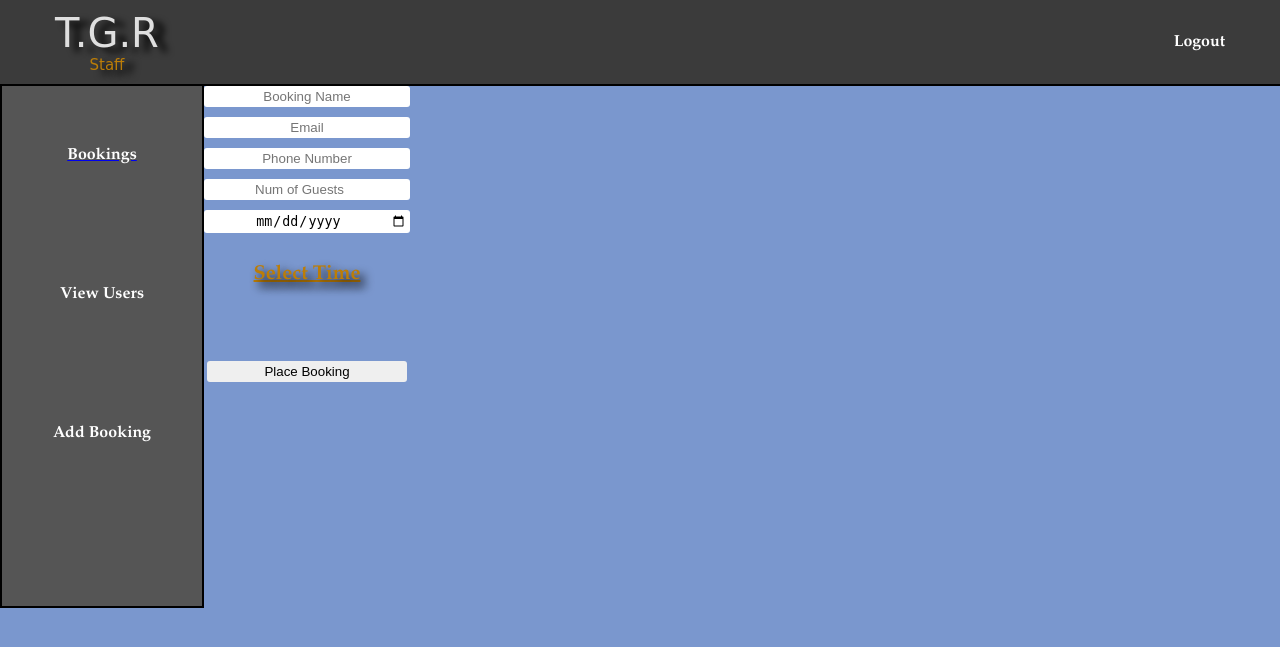
After one commit to Blair4932/The_Good_Restaurant, a Flask app: template templates/staff-view/add_booking.jinja in a window 1280 px wide. The commit adds this page. Shown: the top 647 px of the page. Run offline with Flask 3, Linux system fonts and the light colour scheme; the template is opened without the code that fills it, so the values that code supplies are empty.

Commit message:
Added feature so that if slot is taken on a date, it will not be selectable

```diff
--- a/static/style.css
+++ b/static/style.css
@@ -131,6 +131,13 @@ input {
     margin: 30px 50px 10px 50px;
 }
 
+.book__wrapper--date {
+    display: flex;
+    align-items: center;
+    justify-content: space-between;
+    margin: 30px 50px 10px 50px;
+}
+
 .book__img {
     height: 250px;
     border: white solid 2px;
@@ -155,7 +162,17 @@ input {
     color: rgb(188, 125, 7) ;
     font-weight: bolder;
     text-shadow: black 5px 5px 10px;
-    font-size: 30px;
+    font-size: 40px;
+    text-decoration: underline;
+}
+
+.book__title--date {
+    margin-bottom: 20px;
+    font-family: Palatino, URW Palladio L, serif;
+    color: rgb(188, 125, 7) ;
+    font-weight: bolder;
+    text-shadow: black 5px 5px 10px;
+    font-size: 60px;
     text-decoration: underline;
 }
 
@@ -167,9 +184,14 @@ input {
     flex-wrap: wrap;
 }
 
-select {
+.select_drop {
     background-color: transparent;
+    border-radius: 10px;
+    color: white;
+    border: rgb(188, 125, 7) solid 2px;
 }
+
+
 
 #slots {
     height: 44px;
--- /dev/null
+++ b/templates/staff-view/add_booking.jinja
@@ -0,0 +1,55 @@
+<!DOCTYPE html>
+<html lang="en">
+<meta charset="UTF-8">
+<meta name="viewport" content="width=device-width, initial-scale=1.0">
+<title>The Good Restaurant</title>
+<link rel="stylesheet" href="{{ url_for('static', filename='style.css') }}" />
+
+<body class="staff-body">
+    <header class="staff-header">
+        <div class="staff-header__wrapper">
+            <div class="staff-logo">
+                <span>T.G.R</span>
+                <p class="staff-logo__text">Staff</p>
+            </div>
+            <ul>
+                <li>
+                    <div class="logout">
+                        <a href="/the_good_restaurant/home">Logout</a>
+                    </div>
+                </li>
+            </ul>
+        </div>
+    </header>
+    <div class="staff-view__content">
+        <aside class="staff-side-bar">
+            <div class="staff-side-bar__wrapper">
+                <ul class="staff-side-bar__content">
+                    <a href="/the_good_restaurant/bookings">
+                        <li class="staff-side-bar__title">Bookings</li>
+                    </a>
+                    <li class="staff-side-bar__title">View Users</li>
+                    <li class="staff-side-bar__title">Add Booking</li>
+                </ul>
+            </div>
+        </aside>
+        <div class="add-booking">
+            <section class="add-booking__wrapper">
+                <form class="book-table" method="POST">
+                    <input type="text" name="booking_name" id="booking_name" placeholder="Booking Name" required>
+                    <input type="email" name="email" id="email" placeholder="Email" required>
+                    <input type="text" name="phone_number" placeholder="Phone Number" required>
+                    <input type="number" name="number_of_guests" id="number_of_guests" placeholder="Num of Guests"
+                        required max="10" min="1">
+                    <input type="date" name="date" id="date" placeholder="date" required>
+                    <h2 class="book__title select_slot">Select Time</h2>
+                    <select name="slots" id="slots" multiple>
+                        {% for slot in slots %}
+                        <option>{{ slot.start_time }}</option>
+                        {% endfor %}
+                    </select>
+                    <input class="submit-btn" type="submit" name="place_booking" id="place_booking"
+                        value="Place Booking">
+                </form>
+            </section>
+        </div>
```
Also changed, not shown: controllers/resaurant_controller.py (+12 -11 lines), templates/customer_view/book.jinja (+4 -15 lines), templates/customer_view/book_slot.jinja (added, +33 -0 lines), templates/staff-view/show_booking.jinja (+7 -13 lines).
